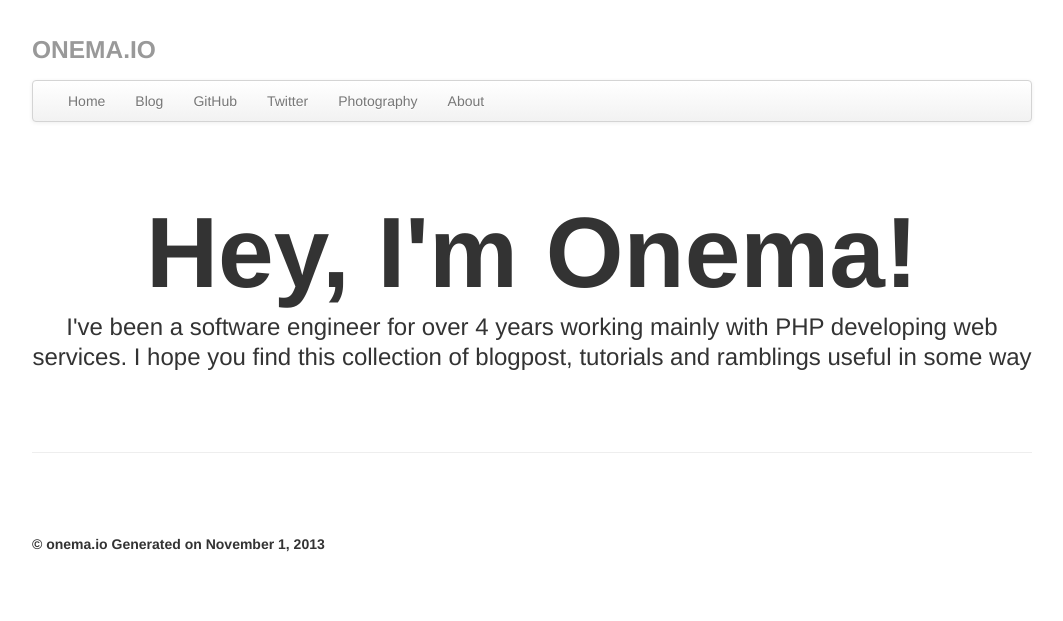
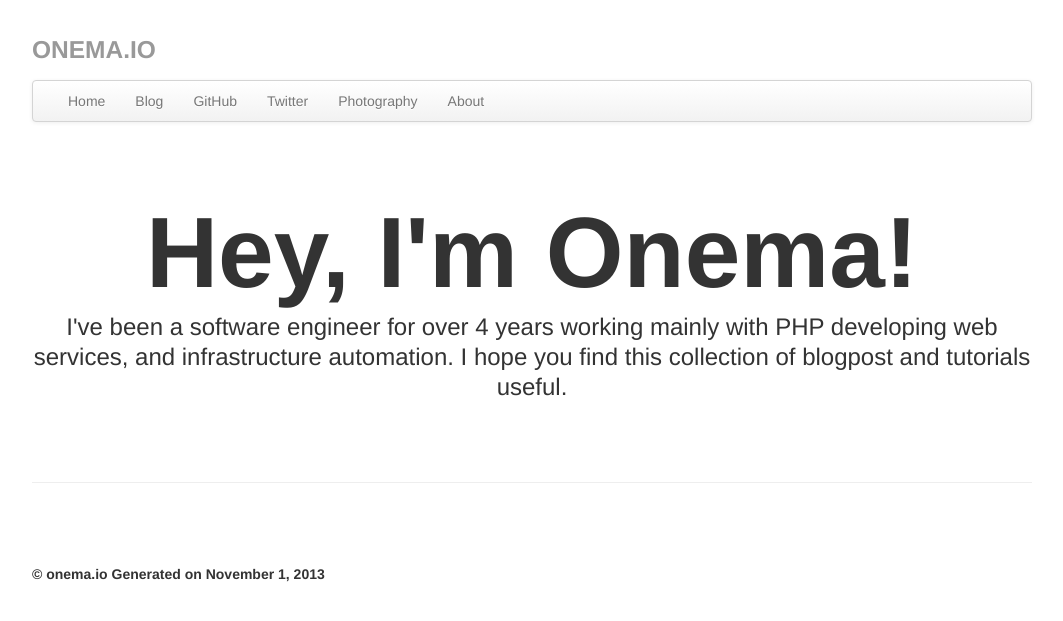
Before and after one commit to onema/onema.github.io, a Jekyll site: the page built from index.html, in a window 1280 px wide. Shown: the top 621 px of the page, without its empty margins (108-1171 px from the left). Built offline with Jekyll 4.4.1, drawn with Linux system fonts in a browser that asks for light colours; Markdown is read by kramdown in place of the engine named in the settings; comment, search, counter and statistics services are not loaded.

Commit message:
Update homepage.

```diff
--- a/index.html
+++ b/index.html
@@ -7,6 +7,7 @@ title: "onema.io"
 </h1>
 <p class="lead">
     I've been a software engineer for over 4 years working mainly
-    with PHP developing web services. I hope you find this collection of blogpost,
-    tutorials and ramblings useful in some way
+    with PHP developing web services, and infrastructure automation.
+    I hope you find this collection of blogpost and
+    tutorials useful.
 </p>
```
